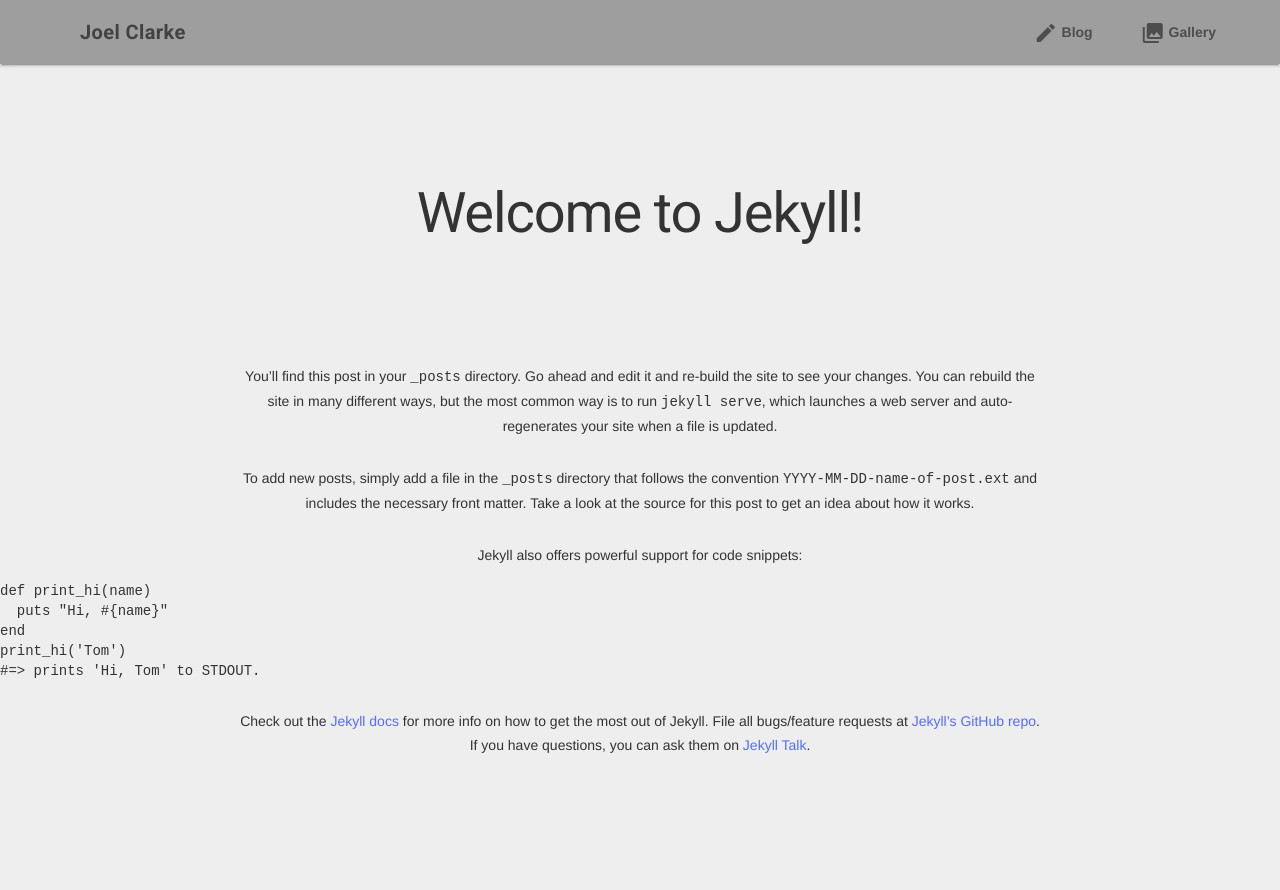
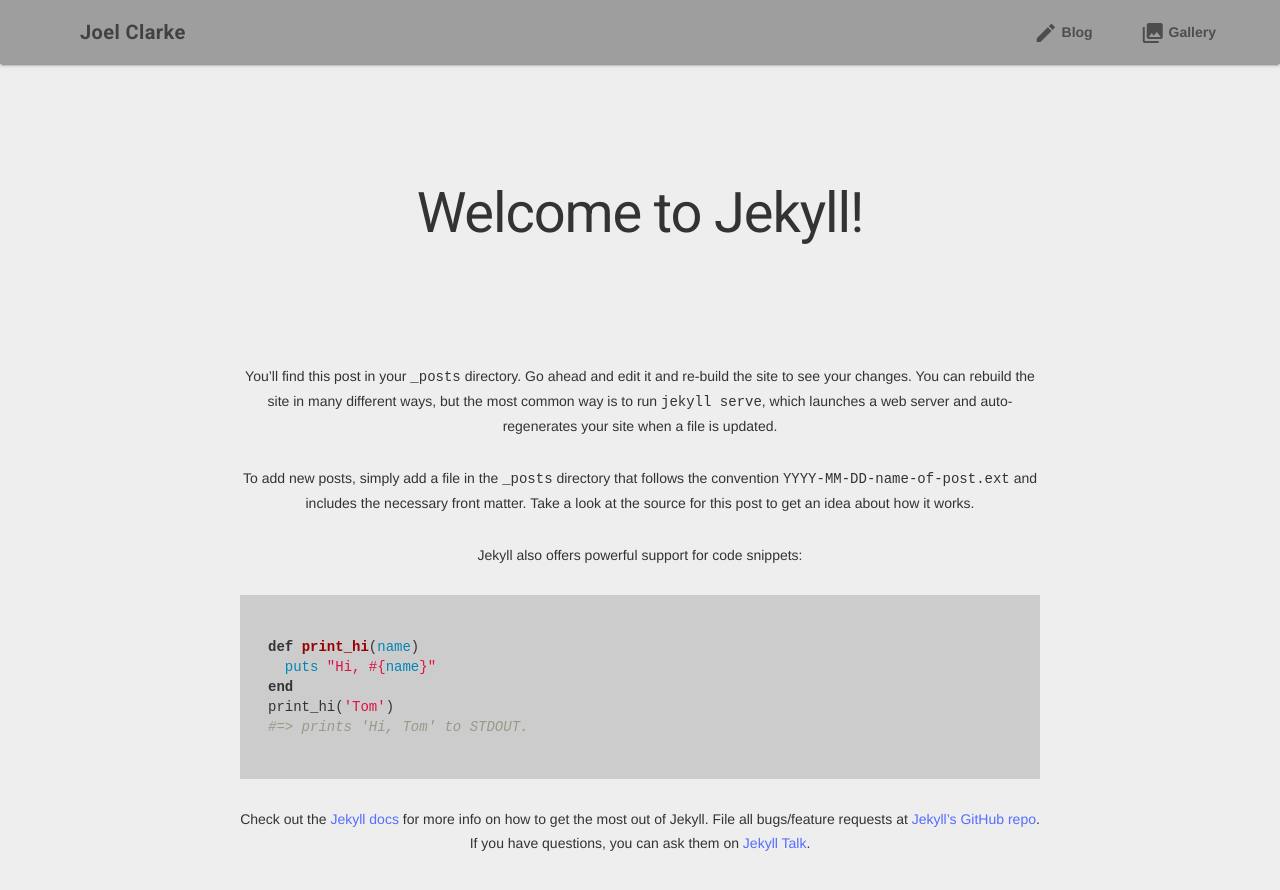
Before and after one commit to DarthEmpty/joelclarke.co.uk, a Jekyll site: the page built from _posts/2018-06-06-welcome-to-jekyll.markdown, in a window 1280 px wide. Shown: the top 890 px of the page. Built offline with Jekyll 4.4.1, drawn with Linux system fonts in a browser that asks for light colours.

Commit message:
Add scss files and fix config

```diff
--- a/_config.yml
+++ b/_config.yml
@@ -23,12 +23,14 @@ twitter_username: joelclarke273
 github_username:  DarthEmpty
 
 # Build settings
-markdown: kramdown
 sass:
   sass_dir: _sass
 include: ['_pages']
 kramdown:
   input: GFM
+  auto_ids: true
+  hard_wrap: false
+  syntax_highlighter: rouge
 
 # Exclude from processing.
 # The following items will not be processed, by default. Create a custom list
--- a/_includes/head.html
+++ b/_includes/head.html
@@ -20,7 +20,7 @@
   <link rel="stylesheet" href="https://code.getmdl.io/1.3.0/material.grey-indigo.min.css" />
 
   <!-- Custom Stylesheet -->
-  <link rel="stylesheet" href="/style.css">
+  <link rel="stylesheet" href="{{ "/assets/main.css" | prepend: site.baseurl }}" />
 
   <!-- Material Script -->
   <script defer src="https://code.getmdl.io/1.3.0/material.min.js"></script>
--- a/style.css
+++ b/_sass/base.scss
@@ -31,7 +31,11 @@ a {
   text-decoration: none;
 }
 
-.intro, .outro {
+code {
+  word-wrap: normal;
+}
+
+.intro, .outro{
   text-align: center;
   max-width: 900px;
   margin: 2em auto;
@@ -45,6 +49,15 @@ a {
   background-color: #EEEEEE;
 }
 
+.highlighter-rouge {
+  max-width: 800px;
+  margin: 2em auto;
+}
+
+.highlight {
+  padding: 1em;
+}
+
 @media only screen and (min-width: 961px) {
   p {
     margin: 2em auto 0em auto;
--- /dev/null
+++ b/_sass/syntax-highlighting.scss
@@ -0,0 +1,72 @@
+/**
+ * Syntax highlighting styles
+ * Taken from https://github.com/jekyll/minima/blob/master/_sass/minima/_syntax-highlighting.scss
+ */
+.highlight {
+  background: #fff;
+  // @extend %vertical-rhythm;
+
+  .highlighter-rouge & {
+    background: #ccc;
+  }
+
+  .c     { color: #998; font-style: italic } // Comment
+  .err   { color: #a61717; background-color: #e3d2d2 } // Error
+  .k     { font-weight: bold } // Keyword
+  .o     { font-weight: bold } // Operator
+  .cm    { color: #998; font-style: italic } // Comment.Multiline
+  .cp    { color: #999; font-weight: bold } // Comment.Preproc
+  .c1    { color: #998; font-style: italic } // Comment.Single
+  .cs    { color: #999; font-weight: bold; font-style: italic } // Comment.Special
+  .gd    { color: #000; background-color: #fdd } // Generic.Deleted
+  .gd .x { color: #000; background-color: #faa } // Generic.Deleted.Specific
+  .ge    { font-style: italic } // Generic.Emph
+  .gr    { color: #a00 } // Generic.Error
+  .gh    { color: #999 } // Generic.Heading
+  .gi    { color: #000; background-color: #dfd } // Generic.Inserted
+  .gi .x { color: #000; background-color: #afa } // Generic.Inserted.Specific
+  .go    { color: #888 } // Generic.Output
+  .gp    { color: #555 } // Generic.Prompt
+  .gs    { font-weight: bold } // Generic.Strong
+  .gu    { color: #aaa } // Generic.Subheading
+  .gt    { color: #a00 } // Generic.Traceback
+  .kc    { font-weight: bold } // Keyword.Constant
+  .kd    { font-weight: bold } // Keyword.Declaration
+  .kp    { font-weight: bold } // Keyword.Pseudo
+  .kr    { font-weight: bold } // Keyword.Reserved
+  .kt    { color: #458; font-weight: bold } // Keyword.Type
+  .m     { color: #099 } // Literal.Number
+  .s     { color: #d14 } // Literal.String
+  .na    { color: #008080 } // Name.Attribute
+  .nb    { color: #0086B3 } // Name.Builtin
+  .nc    { color: #458; font-weight: bold } // Name.Class
+  .no    { color: #008080 } // Name.Constant
+  .ni    { color: #800080 } // Name.Entity
+  .ne    { color: #900; font-weight: bold } // Name.Exception
+  .nf    { color: #900; font-weight: bold } // Name.Function
+  .nn    { color: #555 } // Name.Namespace
+  .nt    { color: #000080 } // Name.Tag
+  .nv    { color: #008080 } // Name.Variable
+  .ow    { font-weight: bold } // Operator.Word
+  .w     { color: #bbb } // Text.Whitespace
+  .mf    { color: #099 } // Literal.Number.Float
+  .mh    { color: #099 } // Literal.Number.Hex
+  .mi    { color: #099 } // Literal.Number.Integer
+  .mo    { color: #099 } // Literal.Number.Oct
+  .sb    { color: #d14 } // Literal.String.Backtick
+  .sc    { color: #d14 } // Literal.String.Char
+  .sd    { color: #d14 } // Literal.String.Doc
+  .s2    { color: #d14 } // Literal.String.Double
+  .se    { color: #d14 } // Literal.String.Escape
+  .sh    { color: #d14 } // Literal.String.Heredoc
+  .si    { color: #d14 } // Literal.String.Interpol
+  .sx    { color: #d14 } // Literal.String.Other
+  .sr    { color: #009926 } // Literal.String.Regex
+  .s1    { color: #d14 } // Literal.String.Single
+  .ss    { color: #990073 } // Literal.String.Symbol
+  .bp    { color: #999 } // Name.Builtin.Pseudo
+  .vc    { color: #008080 } // Name.Variable.Class
+  .vg    { color: #008080 } // Name.Variable.Global
+  .vi    { color: #008080 } // Name.Variable.Instance
+  .il    { color: #099 } // Literal.Number.Integer.Long
+}
--- /dev/null
+++ b/assets/main.scss
@@ -0,0 +1,7 @@
+---
+# Front matter comment to ensure Jekyll properly reads file.
+---
+
+@import
+  "base",
+  "syntax-highlighting"
```
